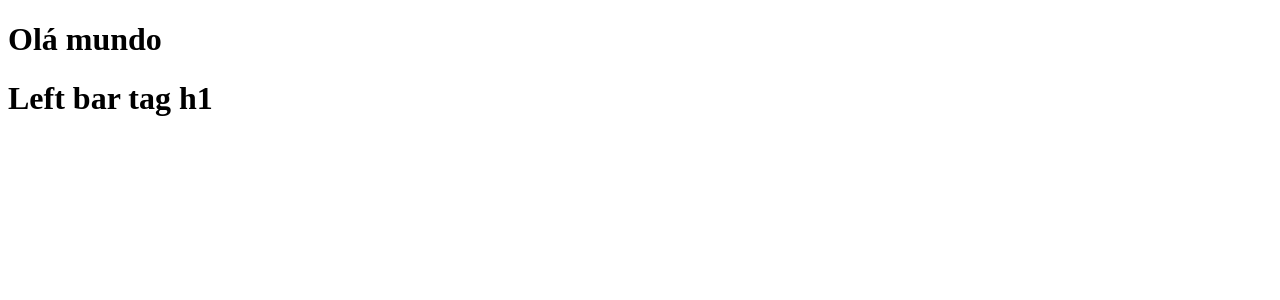
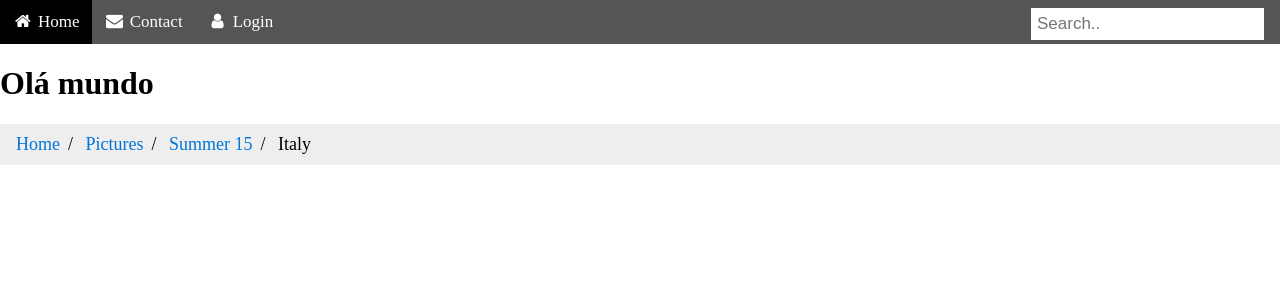
Before and after one commit to VictorMacabu/lojaGames, an Angular app: page / in a window 1280 px wide. Shown: the top 300 px of the page. Built offline with nearby package versions, Linux system fonts and the light colour scheme.

Commit message:
add components

```diff
--- a/src/app/app.component.html
+++ b/src/app/app.component.html
@@ -1,4 +1,4 @@
-
+<app-navbar></app-navbar>
 <h1>Olá mundo</h1>
 
-<left-bar-component></left-bar-component>
+<bread-crumb-component></bread-crumb-component>
--- a/src/app/app.module.ts
+++ b/src/app/app.module.ts
@@ -3,12 +3,16 @@ import { BrowserModule } from '@angular/platform-browser';
 
 import { AppRoutingModule } from './app-routing.module';
 import { AppComponent } from './app.component';
+import { BreadCrumbComponent } from './breadCrumb/breadCrumb.component';
 import { LeftBarComponent } from './left-bar/left-bar.component';
+import { NavbarComponent } from './navbar/navbar.component';
 
 @NgModule({
   declarations: [
     AppComponent,
-    LeftBarComponent
+    LeftBarComponent,
+    BreadCrumbComponent,
+    NavbarComponent
   ],
   imports: [
     BrowserModule,
--- /dev/null
+++ b/src/app/breadCrumb/breadCrumb.component.css
@@ -0,0 +1,22 @@
+ul.breadcrumb {
+    padding: 10px 16px;
+    list-style: none;
+    background-color: #eee;
+  }
+  ul.breadcrumb li {
+    display: inline;
+    font-size: 18px;
+  }
+  ul.breadcrumb li+li:before {
+    padding: 8px;
+    color: black;
+    content: "/\00a0";
+  }
+  ul.breadcrumb li a {
+    color: #0275d8;
+    text-decoration: none;
+  }
+  ul.breadcrumb li a:hover {
+    color: #01447e;
+    text-decoration: underline;
+  }
--- /dev/null
+++ b/src/app/breadCrumb/breadCrumb.component.html
@@ -0,0 +1,6 @@
+<ul class="breadcrumb">
+    <li><a href="#">Home</a></li>
+    <li><a href="#">Pictures</a></li>
+    <li><a href="#">Summer 15</a></li>
+    <li>Italy</li>
+  </ul>
--- a/src/app/left-bar/left-bar.component.ts
+++ b/src/app/left-bar/left-bar.component.ts
@@ -3,7 +3,9 @@ import { Component } from "@angular/core";
 @Component({
     selector: 'left-bar-component',
     template: `
-    <h1> Left bar tag h1 </h1>
+    <div>
+
+    </div>
     `
 })
 
--- /dev/null
+++ b/src/app/navbar/navbar.component.css
@@ -0,0 +1,37 @@
+body {font-family: Arial, Helvetica, sans-serif;}
+
+.navbar {
+  width: 100%;
+  background-color: #555;
+  overflow: auto;
+}
+
+.navbar a {
+  float: left;
+  padding: 12px;
+  color: white;
+  text-decoration: none;
+  font-size: 17px;
+}
+
+.navbar a:hover {
+  background-color: #000;
+}
+
+.active {
+  background-color: #04AA6D;
+}
+.navbar input[type=text] {
+    float: right;
+    padding: 6px;
+    border: none;
+    margin-top: 8px;
+    margin-right: 16px;
+    font-size: 17px;
+  }
+@media screen and (max-width: 500px) {
+  .navbar a {
+    float: none;
+    display: block;
+  }
+}
--- /dev/null
+++ b/src/app/navbar/navbar.component.html
@@ -0,0 +1,8 @@
+<meta name="viewport" content="width=device-width, initial-scale=1">
+<link rel="stylesheet" href="https://cdnjs.cloudflare.com/ajax/libs/font-awesome/4.7.0/css/font-awesome.min.css">
+<div class="navbar">
+    <a class="active" href="#"><i class="fa fa-fw fa-home"></i> Home</a>
+    <a href="#"><i class="fa fa-fw fa-envelope"></i> Contact</a>
+    <a href="#"><i class="fa fa-fw fa-user"></i> Login</a>
+    <input type="text" placeholder="Search..">
+  </div>
--- /dev/null
+++ b/src/app/navbar/navbar.component.ts
@@ -0,0 +1,15 @@
+import { Component, OnInit } from '@angular/core';
+
+@Component({
+  selector: 'app-navbar',
+  templateUrl: './navbar.component.html',
+  styleUrls: ['./navbar.component.css']
+})
+export class NavbarComponent implements OnInit {
+
+  constructor() { }
+
+  ngOnInit(): void {
+  }
+
+}
--- a/src/styles.css
+++ b/src/styles.css
@@ -1 +1,4 @@
 /* You can add global styles to this file, and also import other style files */
+body{
+    margin: 0%;
+}
```
Also changed, not shown: src/app/breadCrumb/breadCrumb.component.ts (added, +10 -0 lines), src/app/left-bar/left-bar.component.css (added), 1 other file (tests, documents, lock files or other folders).
